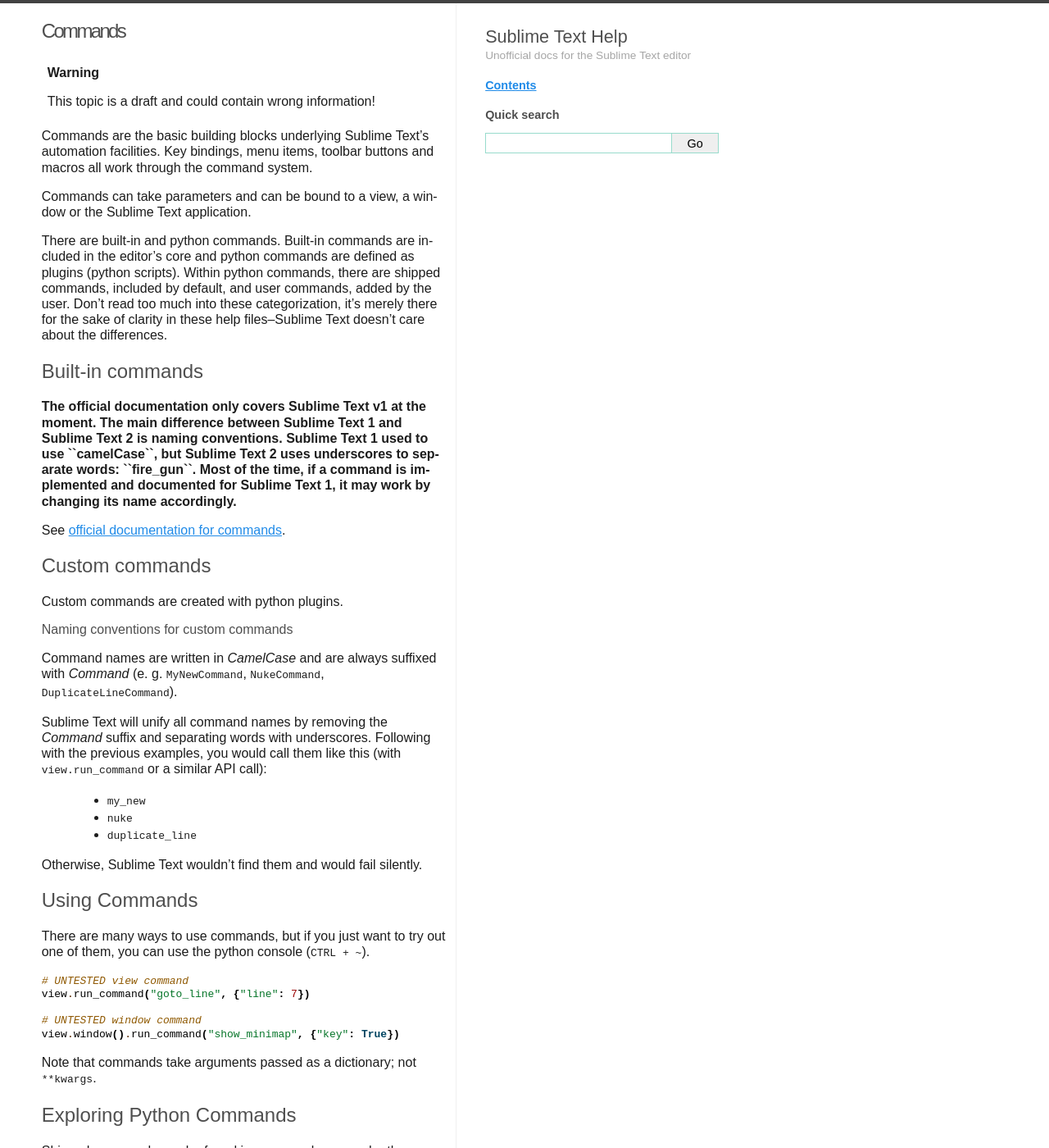
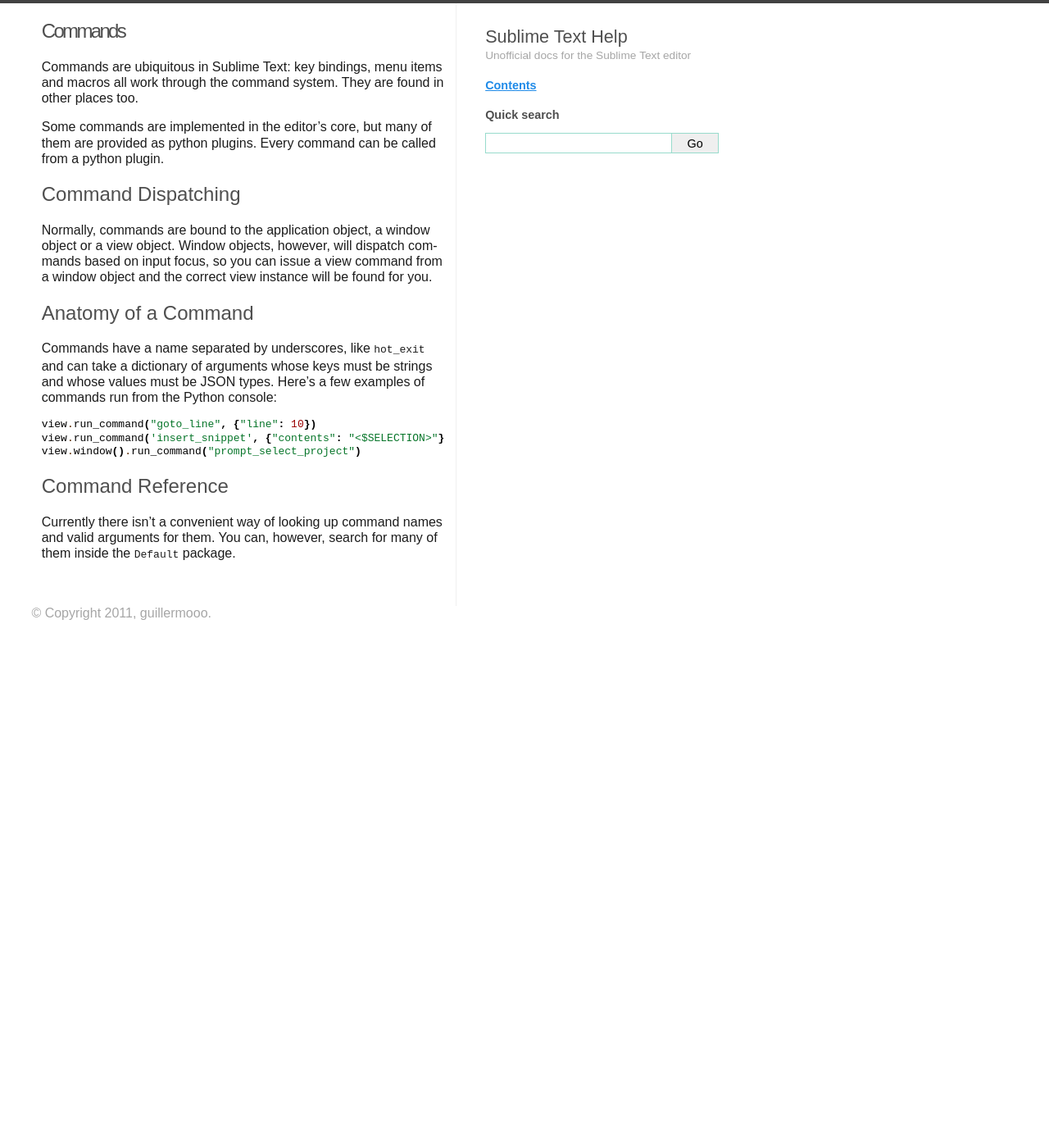
Before and after one commit to guillermooo/sublime-undocs, a Sphinx documentation site: the page built from source/core/commands.rst, in a window 1280 px wide and 1400 px high. Shown: the whole window at 82% size. Built offline with Sphinx 7.4.7, drawn with Linux system fonts in a browser that asks for light colours; some of the changed text lies outside the part shown.

Commit message:
revise commands.rst

```diff
--- a/source/core/commands.rst
+++ b/source/core/commands.rst
@@ -1,161 +1,34 @@
 Commands
 ========
 
-.. WARNING::
-    This topic is a draft and could contain wrong information!
+Commands are ubiquitous in Sublime Text: key bindings, menu items and macros
+all work through the command system. They are found in other places too.
 
-Commands are the basic building blocks underlying Sublime Text's automation
-facilities. Key bindings, menu items, toolbar buttons and macros all work through
-the command system.
+Some commands are implemented in the editor's core, but many of them are
+provided as python plugins. Every command can be called from a python plugin.
 
-Commands can take parameters and can be bound to a view, a window or the Sublime
-Text application.
+Command Dispatching
+*******************
 
-There are built-in and python commands. Built-in commands are included in the
-editor's core and python commands are defined as plugins (python scripts). Within
-python commands, there are shipped commands, included by default, and user
-commands, added by the user. Don't read too much into these categorization, it's
-merely there for the sake of clarity in these help files--Sublime Text doesn't
-care about the differences.
+Normally, commands are bound to the application object, a window object or a
+view object. Window objects, however, will dispatch commands based on input
+focus, so you can issue a view command from a window object and the correct
+view instance will be found for you.
 
+Anatomy of a Command
+********************
 
-Built-in commands
+Commands have a name separated by underscores, like ``hot_exit`` and can take
+a dictionary of arguments whose keys must be strings and whose values must
+be JSON types. Here's a few examples of commands run from the Python console::
+
+   view.run_command("goto_line", {"line": 10})
+   view.run_command('insert_snippet', {"contents": "<$SELECTION>"})
+   view.window().run_command("prompt_select_project")
+
+Command Reference
 *****************
 
-**The official documentation only covers Sublime Text v1 at the moment. The main
-difference between Sublime Text 1 and Sublime Text 2 is naming conventions.
-Sublime Text 1 used to use ``camelCase``, but Sublime Text 2 uses underscores to
-separate words: ``fire_gun``. Most of the time, if a command is implemented and
-documented for Sublime Text 1, it may work by changing its name accordingly.**
-
-See `official documentation for commands`_.
-
-.. _official documentation for commands: http://www.sublimetext.com/docs/commands
-
-Custom commands
-***************
-
-Custom commands are created with python plugins.
-
-Naming conventions for custom commands
---------------------------------------
-
-Command names are written in *CamelCase* and are always suffixed with *Command*
-(e. g. ``MyNewCommand``, ``NukeCommand``, ``DuplicateLineCommand``).
-
-Sublime Text will unify all command names by removing the *Command* suffix and
-separating words with underscores. Following with the previous examples, you
-would call them like this (with ``view.run_command`` or a similar API call):
-
-    - ``my_new``
-    - ``nuke``
-    - ``duplicate_line``
-
-Otherwise, Sublime Text wouldn't find them and would fail silently.
-
-
-Using Commands
-**************
-
-There are many ways to use commands, but if you just want to try out one of them,
-you can use the python console (``CTRL + ~``).
-
-.. code-block:: python
-
-    # UNTESTED view command
-    view.run_command("goto_line", {"line": 7})
-
-    # UNTESTED window command
-    view.window().run_command("show_minimap", {"key": True})
-
-Note that commands take arguments passed as a dictionary; not ``**kwargs``.
-
-
-Exploring Python Commands
-*************************
-
-Shipped commands can be found in many packages under the ``Packages`` folder.
-In ``Packages/Default`` you'll find many python commands that are used frequently.
-
-
-
-UNSORTED COMMANDS (WORK IN PROGRESS)
-************************************
-
-auto_complete
-build
-clear_fields
-close_file
-copy
-cut
-decrease_font_size
-delete_word
-duplicate_line
-exec
-expand_selection
-find_all_under
-find_next
-find_prev
-find_under
-find_under_expand
-find_under_prev
-focus_group
-hide_auto_complete
-hide_overlay
-hide_panel
-increase_font_size
-indent
-insert
-insert_snippet
-join_lines
-left_delete
-move
-move_to
-move_to_group
-new_file
-new_window
-next_field
-next_result
-next_view
-next_view_in_stack
-paste
-paste_and_indent
-prev_field
-prev_result
-prev_view
-prev_view_in_stack
-prompt_open_file
-prompt_save_as
-prompt_select_project
-redo
-redo_or_repeat
-reindent
-right_delete
-run_macro
-run_macro_file
-save
-scroll_lines
-select_all
-select_lines
-set_layout
-show_overlay
-show_panel
-show_scope_name
-single_selection
-slurp_find_string
-slurp_replace_string
-soft_redo
-soft_undo
-sort_lines
-split_selection_into_lines
-swap_line_down
-swap_line_up
-switch_file
-toggle_comment
-toggle_full_screen
-toggle_overwrite
-toggle_record_macro
-toggle_side_bar
-transpose
-undo
-unindent
+Currently there isn't a convenient way of looking up command names and valid
+arguments for them. You can, however, search for many of them inside the
+``Default`` package.
```
